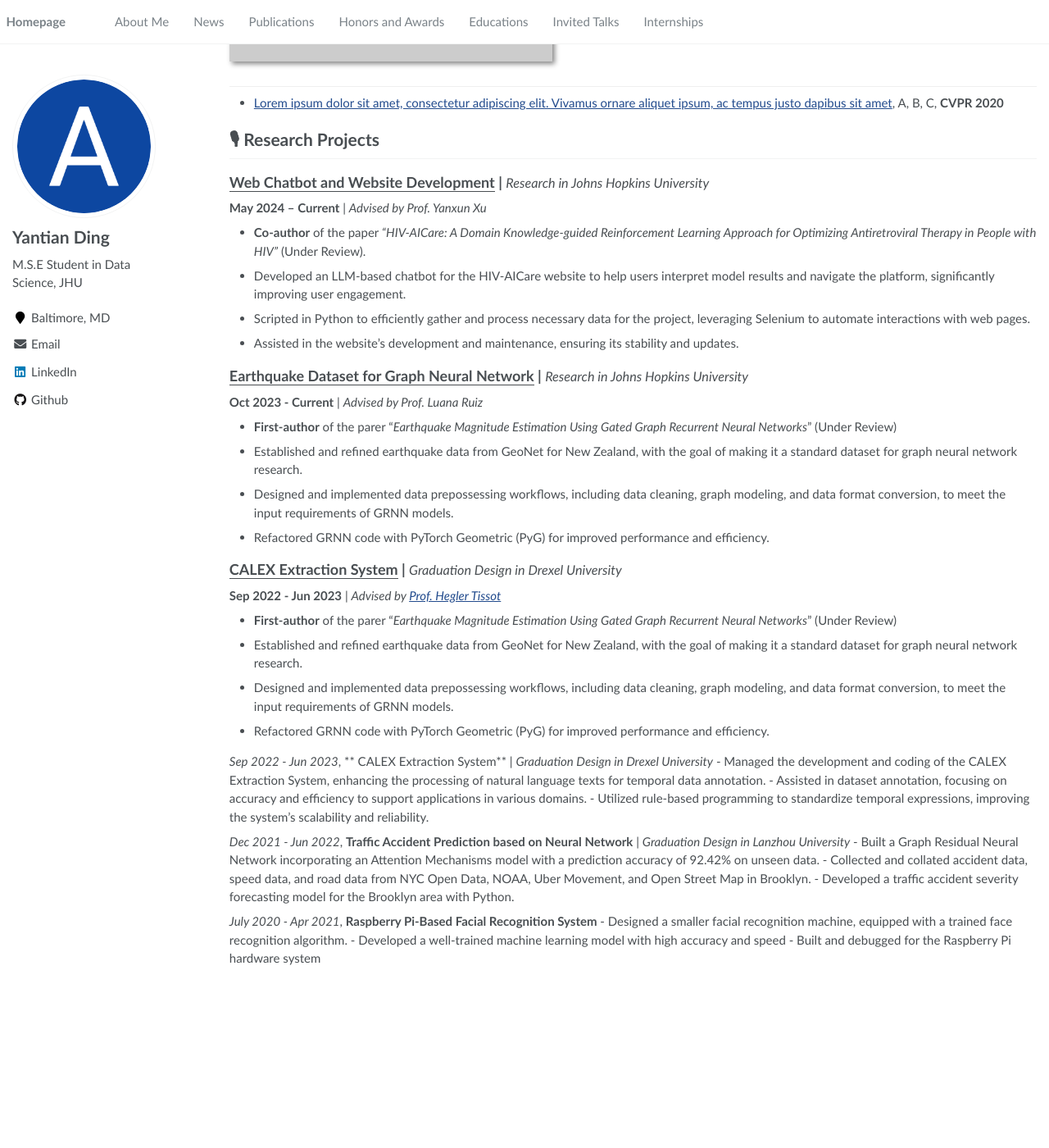
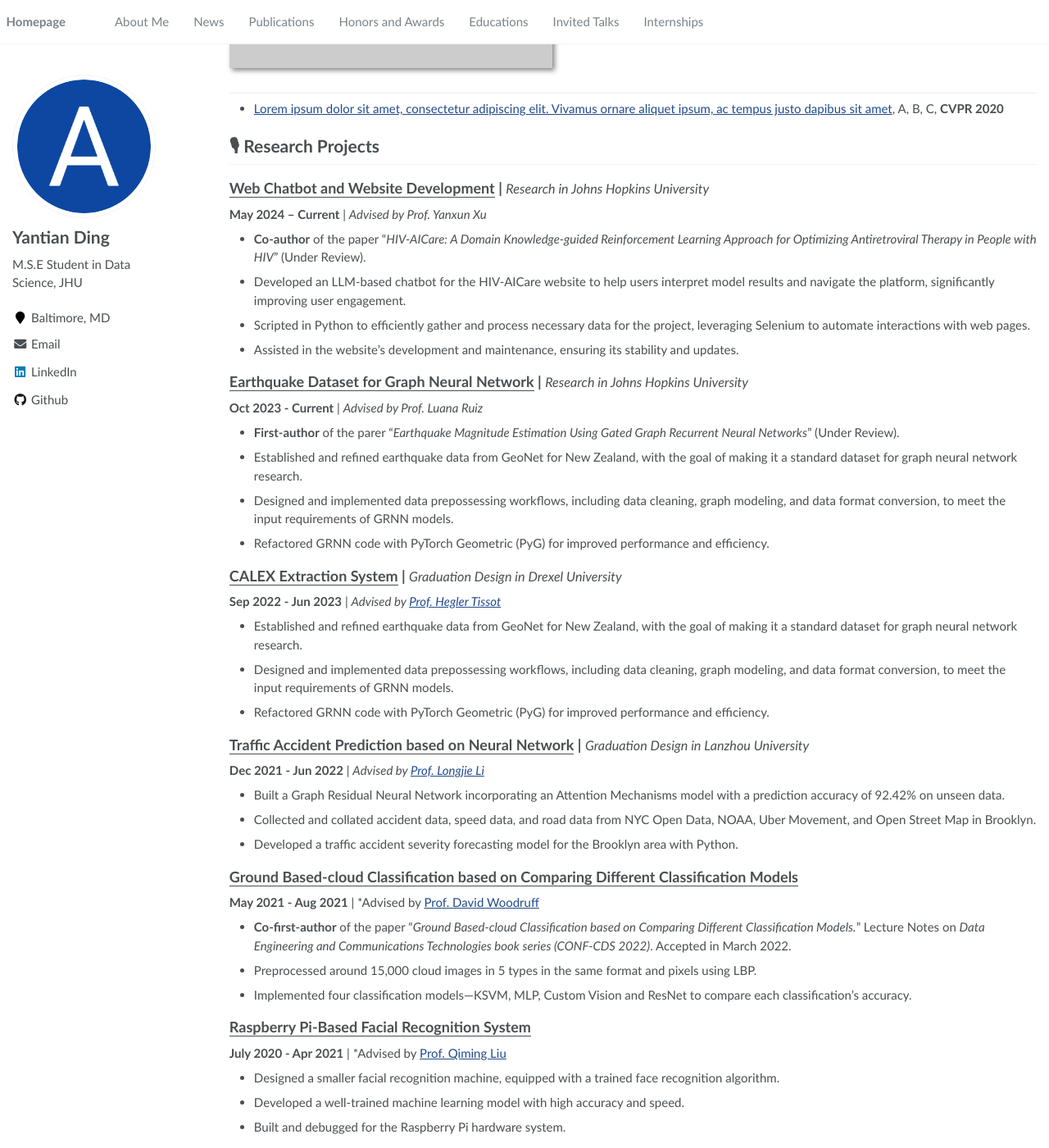
Before and after one commit to yding72/yding72.github.io, a Jekyll site: the page built from _pages/about.md, in a window 1280 px wide and 1400 px high, scrolled down 1155 px. Shown: the whole window at 82% size. Built offline with Jekyll 4.4.1, drawn with Linux system fonts in a browser that asks for light colours; before the commit the page ends 2342 px from its top, so only the background shows below that; some of the changed text lies outside the part shown.

Commit message:
Update about.md

```diff
--- a/_pages/about.md
+++ b/_pages/about.md
@@ -29,11 +29,11 @@ Currently, I am actively seeking full-time opportunities in the fields of Time S
 \* I participated in a joint cooperative program and hold bachelor's degrees from both Lanzhou University and Drexel University
 
 # 💻 Work Experience
-*Sep 2022 - Mar 2023*, **Health-Union, LLC**, *Philadelphia, PA* <br>
-*Data Co-op* <br>
-	- Responsible for data management and data acquisition using Snowflake. <br>
-	- Conducted data monitoring, identified the cause of abnormal data, and found corresponding solutions. <br>
-	- Applied the TCN model to predict the click-through rates based on Health-Union’s official website. <br>
+*Sep 2022 - Mar 2023*, **Health-Union, LLC**, *Philadelphia, PA*
+*Data Co-op*
+- Responsible for data management and data acquisition using Snowflake.
+- Conducted data monitoring, identified the cause of abnormal data, and found corresponding solutions.
+- Applied the TCN model to predict the click-through rates based on Health-Union’s official website.
 
 *Sep 2022 - Mar 2023*, **AchievAI Technology Co., Ltd.**, *Guangdong, China*
 *Python Programmer (90% remote)
@@ -47,6 +47,9 @@ Currently, I am actively seeking full-time opportunities in the fields of Time S
 	- Conducted on-site market research on the community security system and wrote an analysis report.
 	- Implemented a Python web crawler for data gathering using Requests and Beautiful Soup.
 	- Bypassed anti-scraping techniques from target websites programmatically.
+
+
+
 
 # 🎖 Technical Skills
 **Language**: Python, C, SQL, Matlab, R, JavaScript, PHP, Bash, Lisp
@@ -74,38 +77,38 @@ Currently, I am actively seeking full-time opportunities in the fields of Time S
 
 <h2><u><strong>Web Chatbot and Website Development</strong></u> | <span style="font-weight: normal; font-size: 0.9em;"><em>Research in Johns Hopkins University</em></span></h2>
 **May 2024 – Current** | *Advised by Prof. Yanxun Xu*
-- **Co-author** of the paper *"HIV-AICare: A Domain Knowledge-guided Reinforcement Learning Approach for Optimizing Antiretroviral Therapy in People with HIV"* (Under Review).
+- **Co-author** of the paper "*HIV-AICare: A Domain Knowledge-guided Reinforcement Learning Approach for Optimizing Antiretroviral Therapy in People with HIV*" (Under Review).
 - Developed an LLM-based chatbot for the HIV-AICare website to help users interpret model results and navigate the platform, significantly improving user engagement.
 - Scripted in Python to efficiently gather and process necessary data for the project, leveraging Selenium to automate interactions with web pages.
 - Assisted in the website's development and maintenance, ensuring its stability and updates.
 
 <h2><u><strong>Earthquake Dataset for Graph Neural Network</strong></u> | <span style="font-weight: normal; font-size: 0.9em;"><em>Research in Johns Hopkins University</em></span></h2>
 **Oct 2023 - Current** | *Advised by Prof. Luana Ruiz*
-- **First-author** of the parer "*Earthquake Magnitude Estimation Using Gated Graph Recurrent Neural Networks*" (Under Review)
+- **First-author** of the parer "*Earthquake Magnitude Estimation Using Gated Graph Recurrent Neural Networks*" (Under Review).
 - Established and refined earthquake data from GeoNet for New Zealand, with the goal of making it a standard dataset for graph neural network research.
 - Designed and implemented data prepossessing workflows, including data cleaning, graph modeling, and data format conversion, to meet the input requirements of GRNN models.
 - Refactored GRNN code with PyTorch Geometric (PyG) for improved performance and efficiency.
 
 <h2><u><strong>CALEX Extraction System</strong></u> | <span style="font-weight: normal; font-size: 0.9em;"><em>Graduation Design in Drexel University</em></span></h2>
 **Sep 2022 - Jun 2023** | *Advised by [Prof. Hegler Tissot](https://drexel.edu/cci/about/directory/T/Tissot-Hegler/)*
-- **First-author** of the parer "*Earthquake Magnitude Estimation Using Gated Graph Recurrent Neural Networks*" (Under Review)
 - Established and refined earthquake data from GeoNet for New Zealand, with the goal of making it a standard dataset for graph neural network research.
 - Designed and implemented data prepossessing workflows, including data cleaning, graph modeling, and data format conversion, to meet the input requirements of GRNN models.
 - Refactored GRNN code with PyTorch Geometric (PyG) for improved performance and efficiency.
 
+<h2><u><strong>Traffic Accident Prediction based on Neural Network</strong></u> | <span style="font-weight: normal; font-size: 0.9em;"><em>Graduation Design in Lanzhou University</em></span></h2>
+**Dec 2021 - Jun 2022** | *Advised by [Prof. Longjie Li](https://ljlilzu.github.io/)*
+- Built a Graph Residual Neural Network incorporating an Attention Mechanisms model with a prediction accuracy of 92.42% on unseen data.
+- Collected and collated accident data, speed data, and road data from NYC Open Data, NOAA, Uber Movement, and Open Street Map in Brooklyn.
+- Developed a traffic accident severity forecasting model for the Brooklyn area with Python.
 
+<h2><u><strong>Ground Based-cloud Classification based on Comparing Different Classification Models</strong></u></h2>
+**May 2021 - Aug 2021** | *Advised by [Prof. David Woodruff](https://www.cs.cmu.edu/~dwoodruf/)
+- **Co-first-author** of the paper "*Ground Based-cloud Classification based on Comparing Different Classification Models.*" Lecture Notes on *Data Engineering and Communications Technologies book series (CONF-CDS 2022)*. Accepted in March 2022.
+- Preprocessed around 15,000 cloud images in 5 types in the same format and pixels using LBP.
+- Implemented four classification models—KSVM, MLP, Custom Vision and ResNet to compare each classification’s accuracy.
 
-*Sep 2022 - Jun 2023*, ** CALEX Extraction System** | *Graduation Design in Drexel University*
-	- Managed the development and coding of the CALEX Extraction System, enhancing the processing of natural language texts for temporal data annotation.
-	- Assisted in dataset annotation, focusing on accuracy and efficiency to support applications in various domains.
-	- Utilized rule-based programming to standardize temporal expressions, improving the system’s scalability and reliability.
-
-*Dec 2021 - Jun 2022*, **Traffic Accident Prediction based on Neural Network** | *Graduation Design in Lanzhou University*
-	- Built a Graph Residual Neural Network incorporating an Attention Mechanisms model with a prediction accuracy of 92.42% on unseen data.
-	- Collected and collated accident data, speed data, and road data from NYC Open Data, NOAA, Uber Movement, and Open Street Map in Brooklyn.
-	- Developed a traffic accident severity forecasting model for the Brooklyn area with Python.
-
-*July 2020 - Apr 2021*, **Raspberry Pi-Based Facial Recognition System**
-	- Designed a smaller facial recognition machine, equipped with a trained face recognition algorithm.
-	- Developed a well-trained machine learning model with high accuracy and speed
-	-  Built and debugged for the Raspberry Pi hardware system
+<h2><u><strong>Raspberry Pi-Based Facial Recognition System</strong></u></h2>
+**July 2020 - Apr 2021** | *Advised by [Prof. Qiming Liu](https://mat.lzu.edu.cn/shiziduiwu/jiaoshiduiwu/fujiaoshou/2021/0926/180670.html)
+- Designed a smaller facial recognition machine, equipped with a trained face recognition algorithm.
+- Developed a well-trained machine learning model with high accuracy and speed.
+- Built and debugged for the Raspberry Pi hardware system.
```
